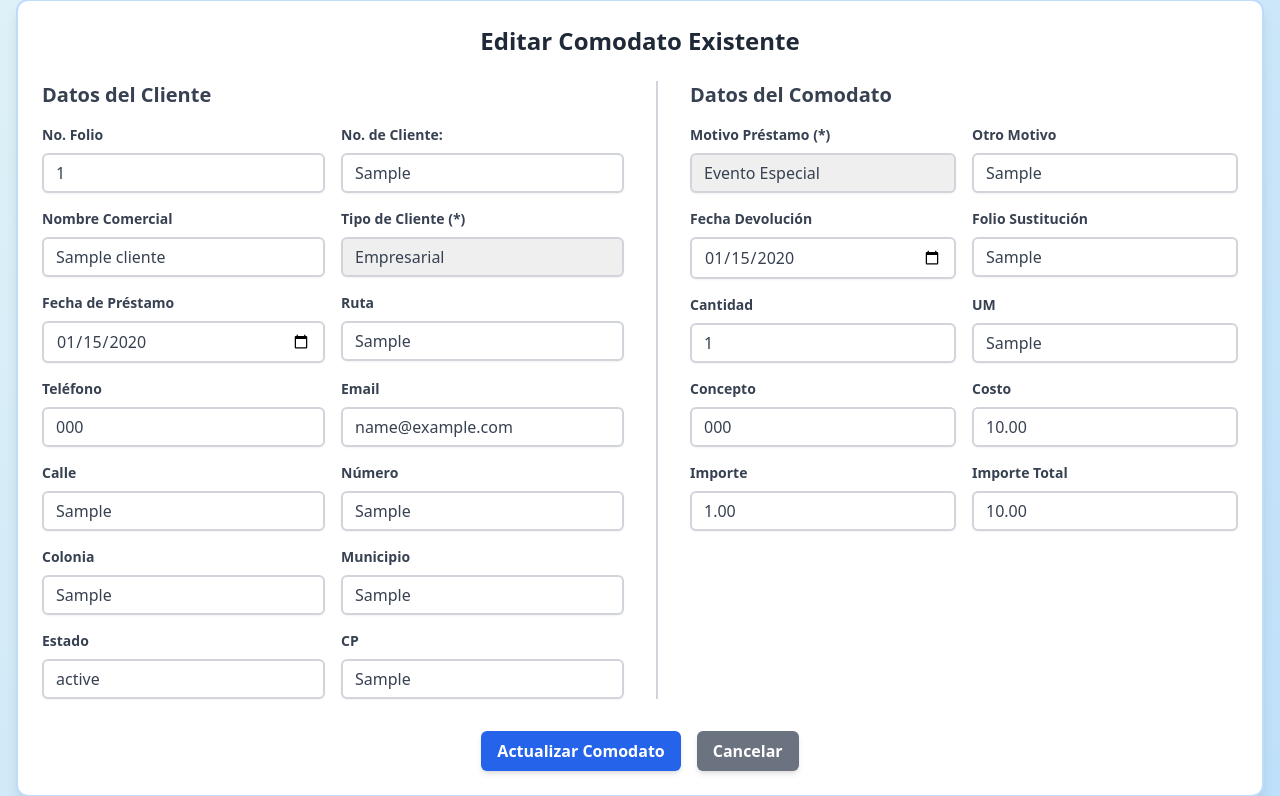
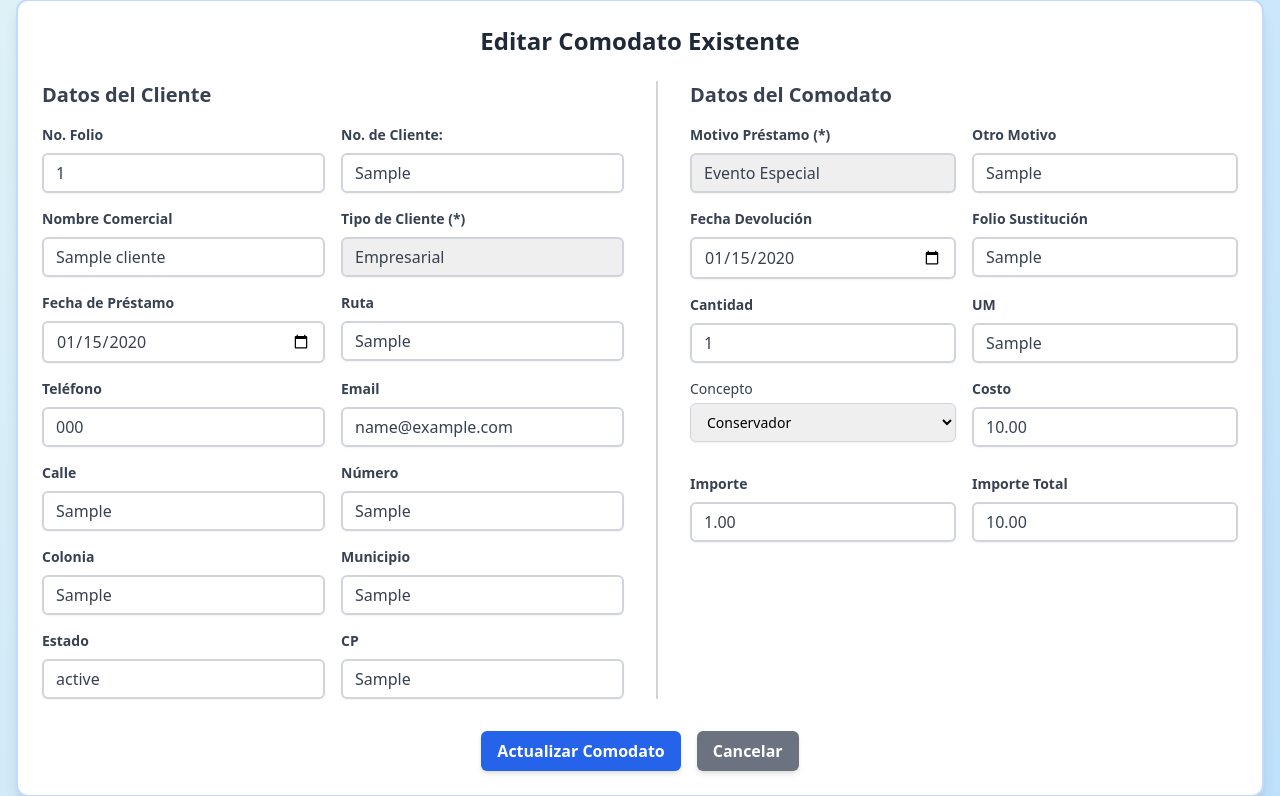
Before and after one commit to JubileoAzul/comodatos, a Flask app: page /comodatos/editar/1 in a window 1280 px wide. Shown: the part 133-929 px from the top of the page. Run offline with Flask 3, Linux system fonts and the light colour scheme; a user stored in the database is signed in; tables that the repository leaves empty hold one stand-in row (values such as "Sample post"); some libraries are stand-ins or nearby versions.

Commit message:
Update editar.html
cambios en campo concepto

```diff
--- a/Jubileo/templates/comodatos/editar.html
+++ b/Jubileo/templates/comodatos/editar.html
@@ -224,9 +224,20 @@
                             <label for="UM" class="block text-gray-700 text-sm font-bold mb-2">UM</label>
                             <input type="text" name="UM" id="UM" value="{{ comodato.UM if comodato.UM else '' }}" class="shadow-sm appearance-none border-2 border-gray-300 rounded-md w-full py-2 px-3 text-gray-700 leading-tight focus:outline-none focus:ring-2 focus:ring-blue-500 focus:border-transparent">
                         </div>
-                        <div class="form-group">
-                            <label for="concepto" class="block text-gray-700 text-sm font-bold mb-2">Concepto</label>
-                            <input type="text" name="concepto" id="concepto" value="{{ comodato.concepto }}" class="shadow-sm appearance-none border-2 border-gray-300 rounded-md w-full py-2 px-3 text-gray-700 leading-tight focus:outline-none focus:ring-2 focus:ring-blue-500 focus:border-transparent" required>
+                        <div class="mb-4">
+                             <label for="concepto" class="block text-sm font-medium text-gray-700">Concepto</label>
+                              <select name="concepto" id="concepto" required class="mt-1 block w-full px-3 py-2 border border-gray-300 rounded-md shadow-sm focus:outline-none focus:ring-blue-500 focus:border-blue-500 sm:text-sm">
+                                <option value="" disabled>Selecciona un concepto</option>
+                                <option value="Conservador" {% if comodato.concepto == 'Conservador' %}selected{% endif %}>Conservador</option>
+                                <option value="Garrafón 11 Litros" {% if comodato.concepto == 'Garrafón 11 Litros' %}selected{% endif %}>Garrafón 11 Litros</option>
+                                <option value="Garrafón 19 Litros" {% if comodato.concepto == 'Garrafón 19 Litros' %}selected{% endif %}>Garrafón 19 Litros</option>
+                                <option value="Garrafón 20 Litros" {% if comodato.concepto == 'Garrafón 20 Litros' %}selected{% endif %}>Garrafón 20 Litros</option>
+                                <option value="Despachador" {% if comodato.concepto == 'Despachador' %}selected{% endif %}>Despachador</option>
+                                <option value="Refrigerador" {% if comodato.concepto == 'Refrigerador' %}selected{% endif %}>Refrigerador</option>
+                                <option value="Exhibidor" {% if comodato.concepto == 'Exhibidor' %}selected{% endif %}>Exhibidor</option>
+                                <option value="Tarima" {% if comodato.concepto == 'Tarima' %}selected{% endif %}>Tarima</option>
+                                <option value="Otro" {% if comodato.concepto == 'Otro' %}selected{% endif %}>Otro</option>
+                            </select>
                         </div>
                         <div class="form-group">
                             <label for="costo" class="block text-gray-700 text-sm font-bold mb-2">Costo</label>
```
